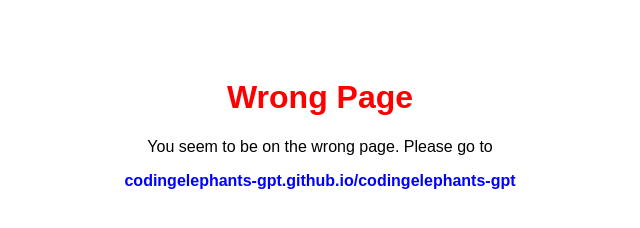
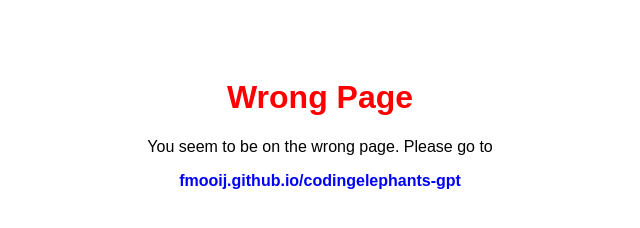
Before and after one commit to fmooij/codingelephants-gpt.github.io, a plain HTML site: page index.html in a window 1280 px wide. Shown: the whole page, without its empty margins (320-960 px from the left). Drawn offline with Linux system fonts and the light colour scheme.

Commit message:
Update index.html

```diff
--- a/index.html
+++ b/index.html
@@ -26,6 +26,6 @@
 <body>
     <h1>Wrong Page</h1>
     <p>You seem to be on the wrong page. Please go to</p>
-    <a href="https://codingelephants-gpt.github.io/codingelephants-gpt/">codingelephants-gpt.github.io/codingelephants-gpt</a>
+    <a href="https://codingelephants-gpt.github.io/codingelephants-gpt/">fmooij.github.io/codingelephants-gpt</a>
 </body>
 </html>
```
